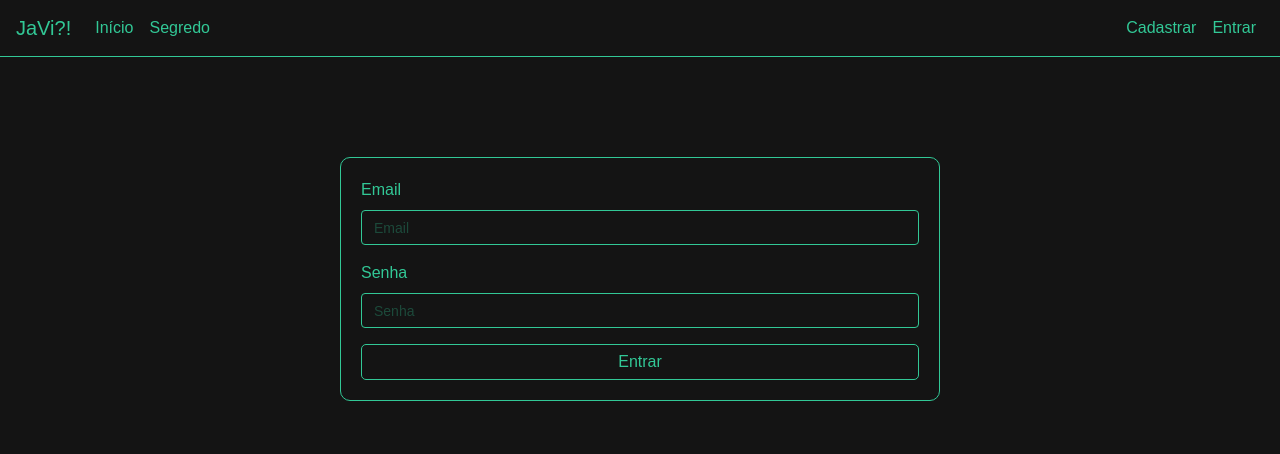
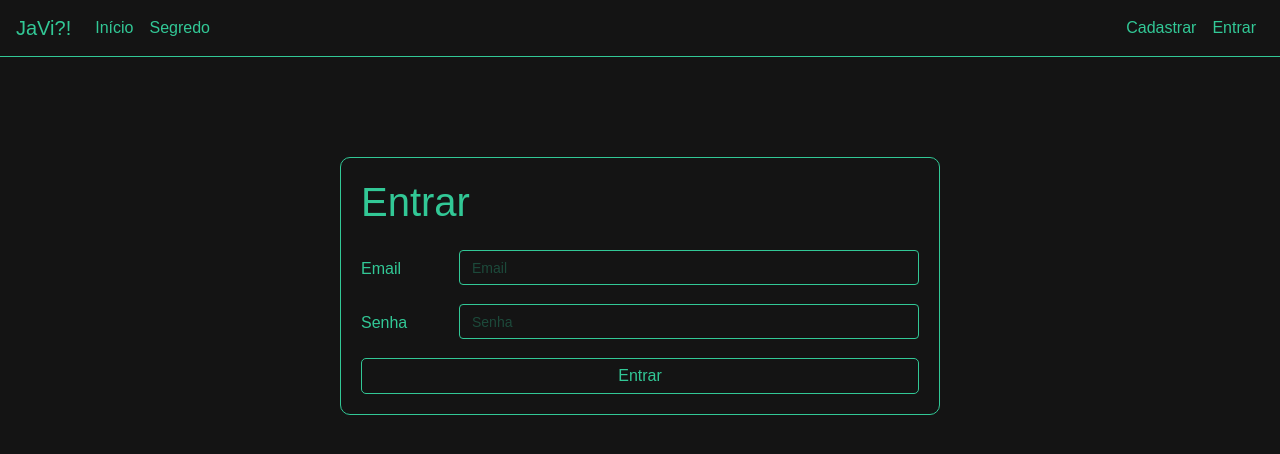
Before and after one commit to danilomacb/JaVi, a React (Create React App) app in the folder front/: page /entrar in a window 1280 px wide. Shown: the top 454 px of the page. Built offline with nearby package versions, Linux system fonts and the light colour scheme.

Commit message:
updates on UserForm

```diff
--- a/front/src/components/UserForm.js
+++ b/front/src/components/UserForm.js
@@ -1,5 +1,7 @@
 import React from "react";
-import { Form } from "react-bootstrap";
+import { Form, Row, Col } from "react-bootstrap";
+
+import UserFormTitle from "./UserFormTitle";
 
 function Login({ history, match }) {
   let user = {};
@@ -58,8 +60,12 @@ function Login({ history, match }) {
         }
       }}
     >
-      <Form.Group controlId="formGroupEmail">
-        <Form.Label>Email</Form.Label>
+      <UserFormTitle match={match} />
+      <Form.Group as={Row} controlId="formGroupEmail">
+        <Form.Label column sm="2">
+          Email
+        </Form.Label>
+        <Col sm="10">
           <Form.Control
             type="email"
             placeholder="Email"
@@ -68,9 +74,13 @@ function Login({ history, match }) {
             }}
             required
           />
+        </Col>
       </Form.Group>
-      <Form.Group controlId="formGroupPassword">
-        <Form.Label>Senha</Form.Label>
+      <Form.Group as={Row} controlId="formGroupPassword">
+        <Form.Label column sm="2">
+          Senha
+        </Form.Label>
+        <Col sm="10">
           <Form.Control
             type="password"
             placeholder="Senha"
@@ -79,6 +89,7 @@ function Login({ history, match }) {
             }}
             required
           />
+        </Col>
       </Form.Group>
       <button type="submit" className="my-button">
         Entrar
--- /dev/null
+++ b/front/src/components/UserFormTitle.js
@@ -0,0 +1,13 @@
+import React from "react";
+
+function UserFormTitle({ match }) {
+  if (match.path === "/entrar") {
+    return <h1 className="mb-4">Entrar</h1>;
+  }
+  if (match.path === "/cadastrar") {
+    return <h1 className="mb-4">Cadastrar</h1>;
+  }
+  return <></>;
+}
+
+export default UserFormTitle;
```
Lines whose indentation alone changed are shown as unchanged.
